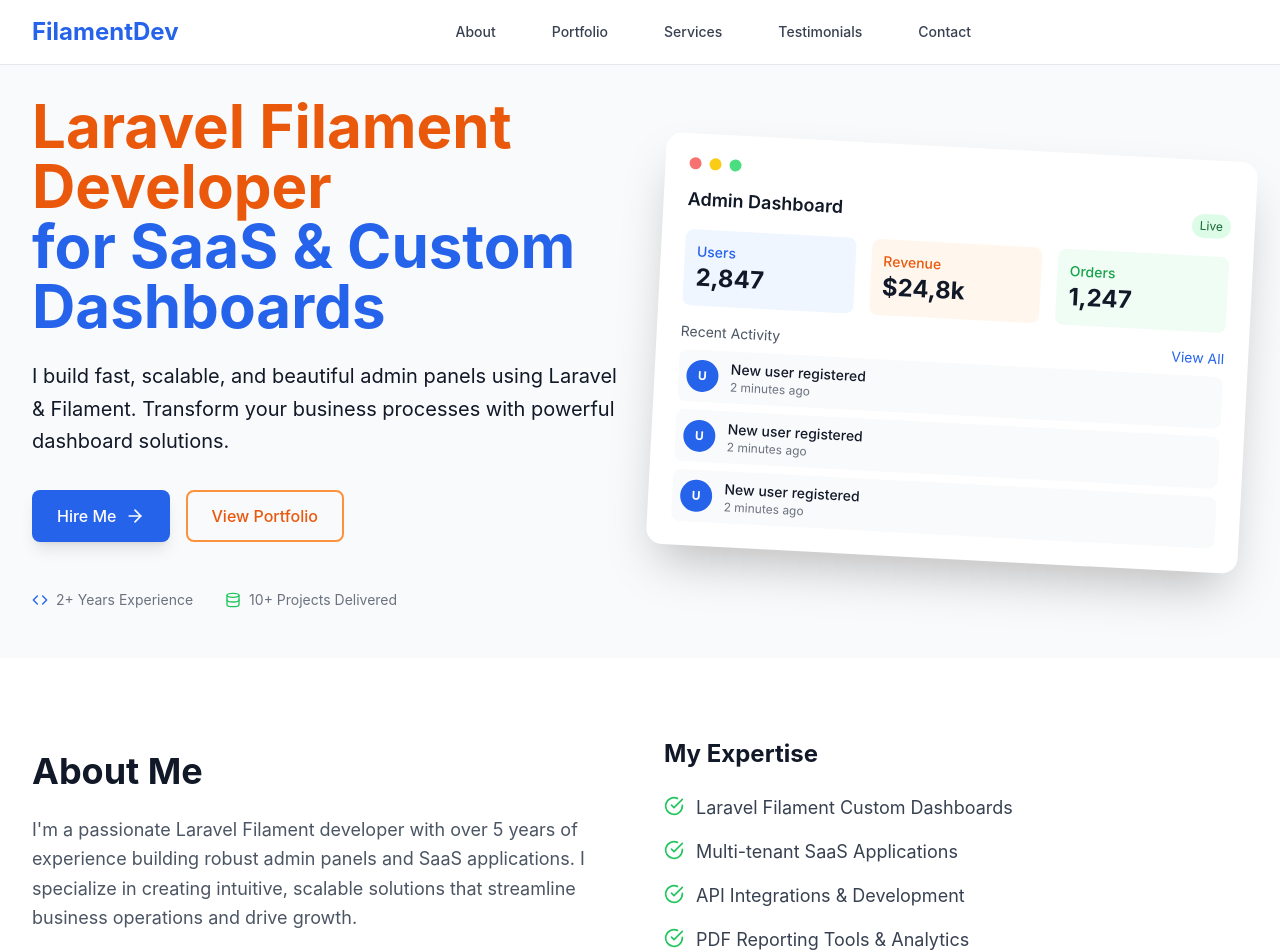
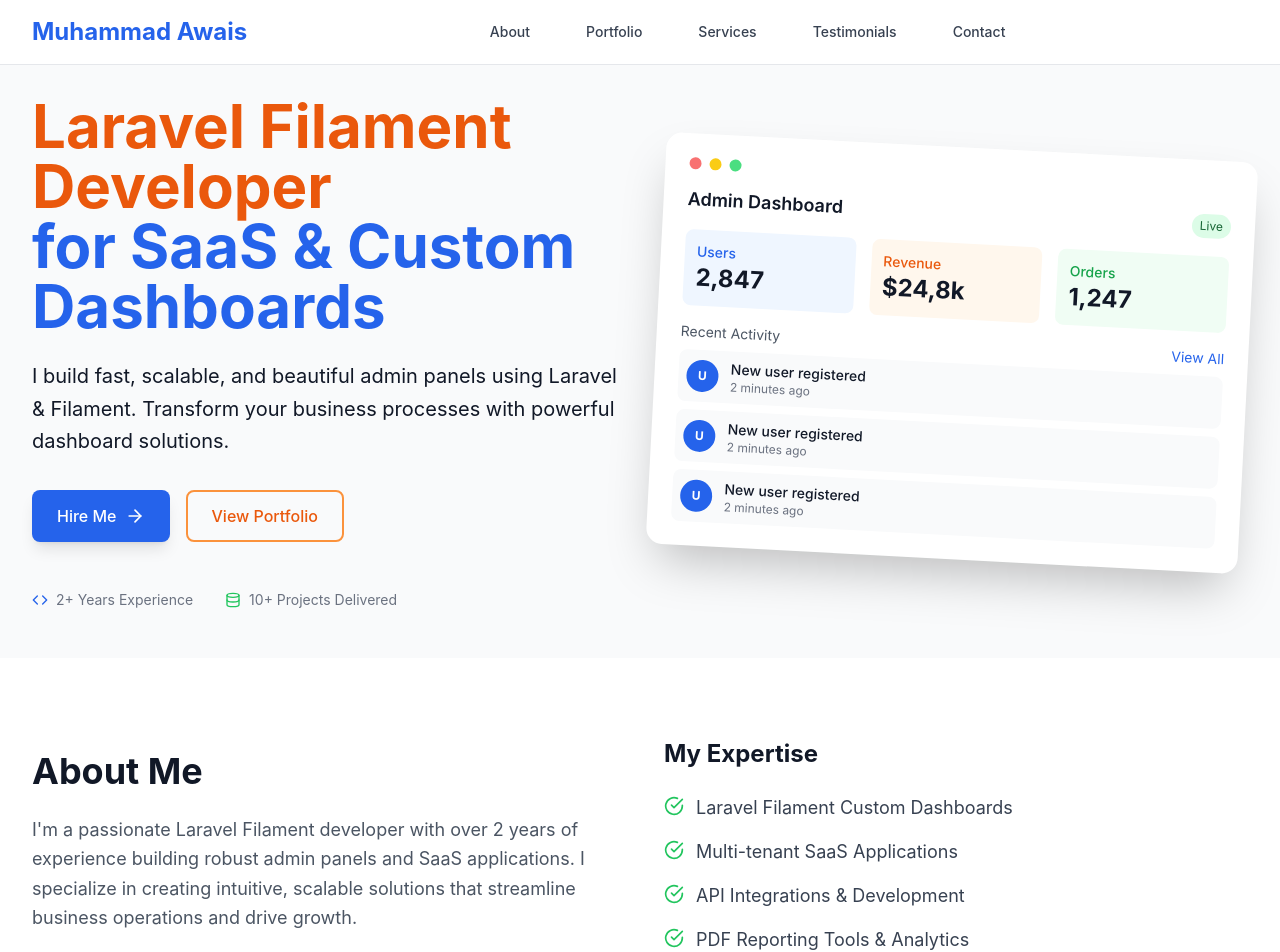
Before and after one commit to Awais-Koder/portfolio, a React (Vite) app: page / in a window 1280 px wide. Shown: the top 952 px of the page. Built offline with nearby package versions, Linux system fonts and the light colour scheme.

Commit message:
Auto commit

```diff
--- a/src/components/About.tsx
+++ b/src/components/About.tsx
@@ -12,9 +12,9 @@ const About: React.FC = () => {
   ];
 
   const stats = [
-    { icon: Briefcase, value: '50+', label: 'Projects Completed' },
-    { icon: User, value: '30+', label: 'Happy Clients' },
-    { icon: Award, value: '5+', label: 'Years Experience' },
+    { icon: Briefcase, value: '10+', label: 'Projects Completed' },
+    { icon: User, value: '5+', label: 'Happy Clients' },
+    { icon: Award, value: '2+', label: 'Years Experience' },
   ];
 
   return (
@@ -28,7 +28,7 @@ const About: React.FC = () => {
               </h2>
 
               <p className="text-lg text-gray-600 dark:text-gray-300 mb-6 leading-relaxed">
-                I'm a passionate Laravel Filament developer with over 5 years of experience building
+                I'm a passionate Laravel Filament developer with over 2 years of experience building
                 robust admin panels and SaaS applications. I specialize in creating intuitive,
                 scalable solutions that streamline business operations and drive growth.
               </p>
--- a/src/components/Header.tsx
+++ b/src/components/Header.tsx
@@ -24,7 +24,7 @@ const Header: React.FC<HeaderProps> = () => {
           {/* Logo */}
           <div className="flex-shrink-0">
             <h1 className="text-2xl font-bold text-blue-600 dark:text-blue-400">
-              FilamentDev
+              Muhammad Awais
             </h1>
           </div>
 
```
